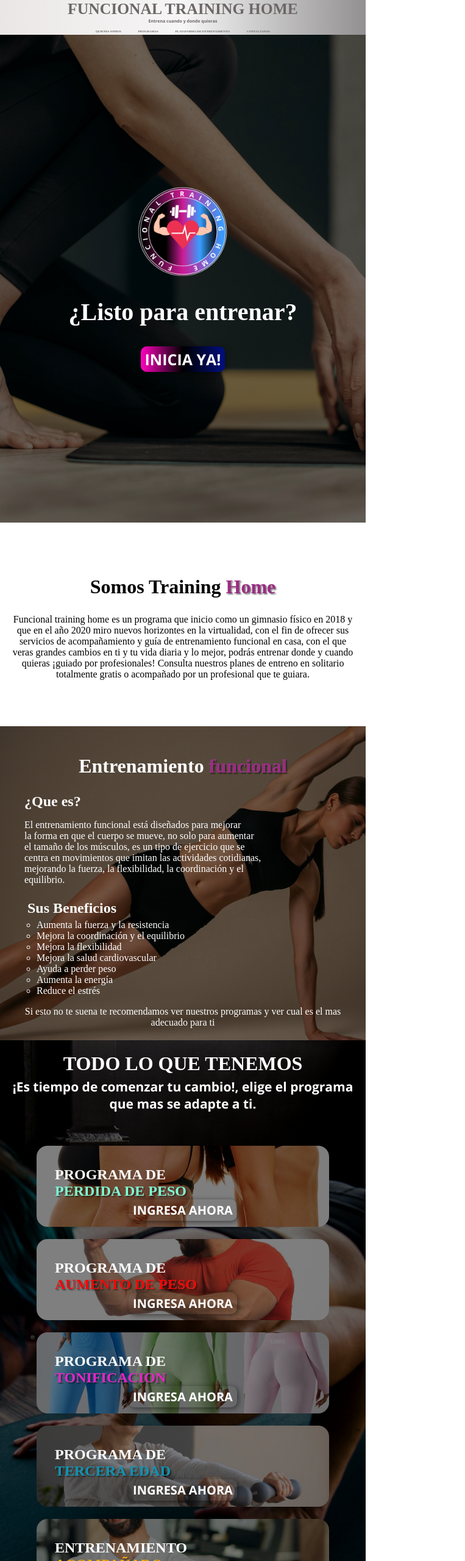
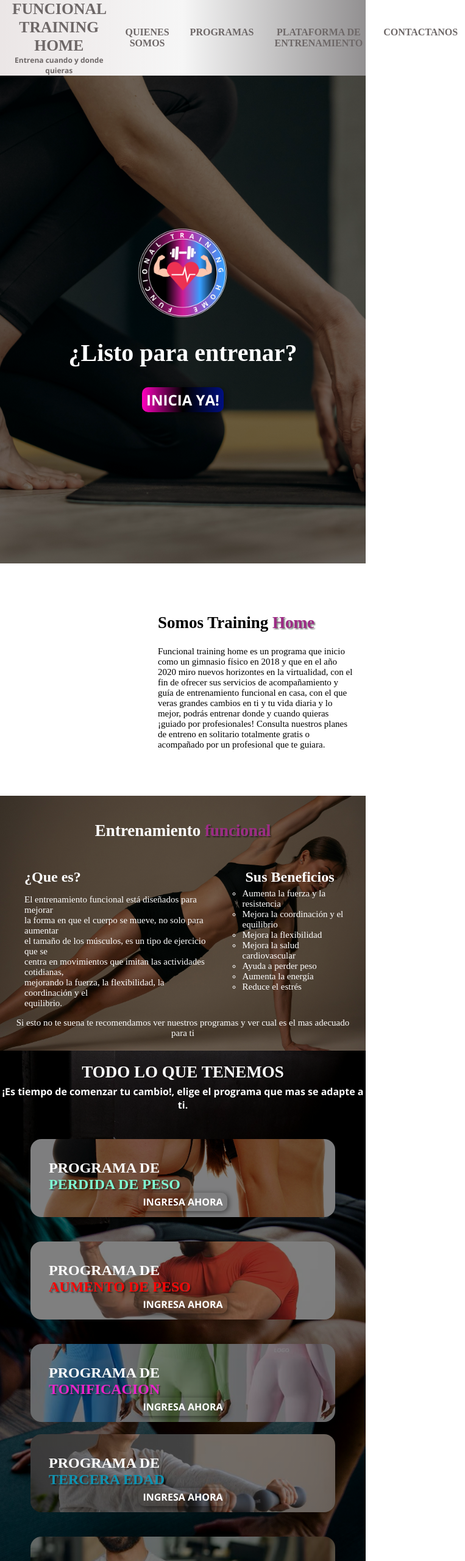
Before and after one commit to YefersonGarciaGiraldo/Interfaz-pagina-web, a plain HTML site: page index.html in a window 600 px wide. Shown: the top 2560 px of the page at 61% size, 763 px wide, since content can reach past the window. Drawn offline with nearby package versions, Linux system fonts and the light colour scheme.

Commit message:
cuarto commit

```diff
--- a/index.css
+++ b/index.css
@@ -9,29 +9,11 @@ html{
 body{margin: 0;}
 
 /* tamaños generales */
-h1 {
-    font-size: clamp(2.5rem, 6vw, 4rem);
-  }
-
-  h2 {
-    font-size: clamp(2rem, 5vw, 3rem);
-  }
-
-  h3 {
-    font-size: clamp(1.5rem, 4vw, 2.5rem);
-  }
-
-  h4 {
-    font-size: clamp(1.25rem, 3.5vw, 2rem);
-  }
-
-  p {
-    font-size: clamp(1rem, 2.5vw, 1.5rem);
-  }
-
-  li {
-    font-size: clamp(1rem, 2.5vw, 1.5rem);
-  }
+h1 { font-size: clamp(1.8rem, 5vw, 4rem); }
+h2 { font-size: clamp(1.5rem, 4.5vw, 3rem); }
+h3 { font-size: clamp(1.25rem, 4vw, 2.5rem); }
+h4 { font-size: clamp(1rem, 3.5vw, 2rem); }
+p, li { font-size: clamp(0.9rem, 2.5vw, 1.5rem); }
 
 /* fuentes */
 #lema, h4 {font-family: "Open Sans";}
@@ -41,7 +23,7 @@ h2, h3{font-family: "Chau Philomene One";font-style:normal;}
 /* botones */
 button{
     font-family: "Open Sans";
-    font-size: 1.25em;
+    font-size: clamp(1rem, 2.5vw, 1.5rem);
     font-weight: bold;
     color: white;
     padding: 4px 7px;
@@ -100,7 +82,7 @@ header .logo{
     align-items: center;
 }
 #lema{
-    font-size: 7px;
+    font-size: clamp(0.75rem, 2vw, 1rem);
     text-align: center;
     align-items: center;
 }
@@ -116,7 +98,7 @@ header a{
     text-decoration: none;
     font-weight: bold;
     color: #6d6767;
-    font-size: 5px;
+    font-size: 0.75rem;
     align-items: center;
 }
 header a:hover {
@@ -137,7 +119,7 @@ header a:hover {
     justify-content: center;
     text-align: center;
     flex-direction: column;
-    height: 100vh;
+    height: 100dvh;
     background-image:
     linear-gradient(0deg, rgba(0,0,0,0.5),
      rgba(0,0,0,0.5)), url(img/alfombra.jpg);
@@ -147,6 +129,7 @@ header a:hover {
     font-size: 1.25em;
 }
 #hero h1{
+    font-size: clamp(2rem, 6vw, 5em);
     color: white;
 }
 
@@ -186,7 +169,7 @@ header a:hover {
 }
 #que-es li{
     padding-inline: 0px;
-    margin: 0x 0px;
+    margin: 0px 0px;
     text-align: left;
     list-style-type: circle;
 }
@@ -225,23 +208,20 @@ header a:hover {
 h4{
     margin-bottom: 5px;
     margin-top: 5px;
-    display: flex;
-    flex-direction: column;
     text-align: center;
     align-items: center;
-    font-size: clamp(0rem);
+    font-size: clamp(1rem, 2.5vw, 2rem);
 }
 #nube p{
     display: none;
 }
 .sub{
     font-family: "Open-Sans";
-    font-size: 7px;
+    font-size: 0.75rem;
 }
 
 /* ajustes de cartas seccion #programas */
 #nube .cartas {
-    background-position: center;
     background-size: cover;
     background-position: center center;
     padding: 10px 30px;
@@ -321,12 +301,12 @@ h4{
     border-radius: 17px;
 }
 #final h2{
-    font-size: 2.2em;
+    font-size: clamp(1.5rem, 5vw, 2.5rem);
     padding: 0px;
     color: white;
 }
 #final button{
-    font-size: 3vh;
+    font-size: clamp(1rem, 3vh, 2rem);
 }
 
 /* ajustes footer */
@@ -365,7 +345,7 @@ footer a, footer p{
     text-decoration: none;
     font-weight: bold;
     color: #6d6767;
-    font-size: 7px;
+    font-size: clamp(0.50rem, 1vw, 0.5rem);
     align-items: center;
 }
 footer a:hover {
@@ -377,7 +357,7 @@ footer #copy{
 
 
 /* version desktop */
-@media(min-width: 1200px )
+@media(min-width: 601px )
 {
     /*header desktop */
     header{
@@ -400,7 +380,7 @@ footer #copy{
 
     /* #hero desktop */
     #hero button{
-        font-size: 7vh;
+        font-size: clamp(1.5rem, 5vw, 3rem);
         border-radius: 30px;
     }
     #hero h1{
@@ -450,11 +430,7 @@ footer #copy{
         padding:30px;
         padding-top: 20px;
     }
-    #que-es .container .container{
-        padding: 0px;
 
-
-    }
     #que-es .parrafo{
         text-align: left;
         padding: 0px;
@@ -527,3 +503,87 @@ footer #copy{
     }
 
 }
+
+/* versión tablet / pantallas medianas */
+@media (min-width: 400px) and (max-width: 600px)
+
+{
+    /* header tablet */
+    header .container {
+        flex-direction: row;
+        justify-content: space-between;
+        align-items: center;
+    }
+    header nav {
+        display: flex;
+        gap: 10px;
+    }
+    header a {
+        font-size: 1rem;
+    }
+
+    /* hero tablet */
+    #hero h1 {
+        font-size: clamp(2.5rem, 6vw, 4rem);
+    }
+    #hero button {
+        font-size: clamp(1.2rem, 4vw, 2rem);
+    }
+
+    /* quienes somos tablet */
+    #quienes-somos .container {
+        display: flex;
+        flex-direction: row;
+        justify-content: space-around;
+        align-items: center;
+        padding: 60px 20px;
+    }
+    #quienes-somos .texto {
+        width: 60%;
+        max-width: 500px;
+        text-align: left;
+    }
+    #quienes-somos .img-container {
+        width: 250px;
+        height: 250px;
+    }
+
+    /* que es tablet */
+    #que-es .parrafo {
+        display: flex;
+        flex-direction: row;
+        gap: 20px;
+    }
+    #que-es ul {
+        padding-left: 20px;
+    }
+
+    /* programas tablet */
+    #nube .orden, .orden2 {
+        display: flex;
+        flex-wrap: wrap;
+        justify-content: center;
+        gap: 20px;
+    }
+    #nube .cartas {
+        flex: 1 1 45%;
+        margin: 10px;
+    }
+
+    /* final tablet */
+    #final .container {
+        padding-inline: 60px;
+        padding-block: 20px;
+    }
+
+    /* footer tablet */
+    footer .container {
+        flex-direction: row;
+        justify-content: space-between;
+        align-items: center;
+        padding-inline: 20px;
+    }
+    footer a, footer p {
+        font-size: 0.7rem;
+    }
+}
```
